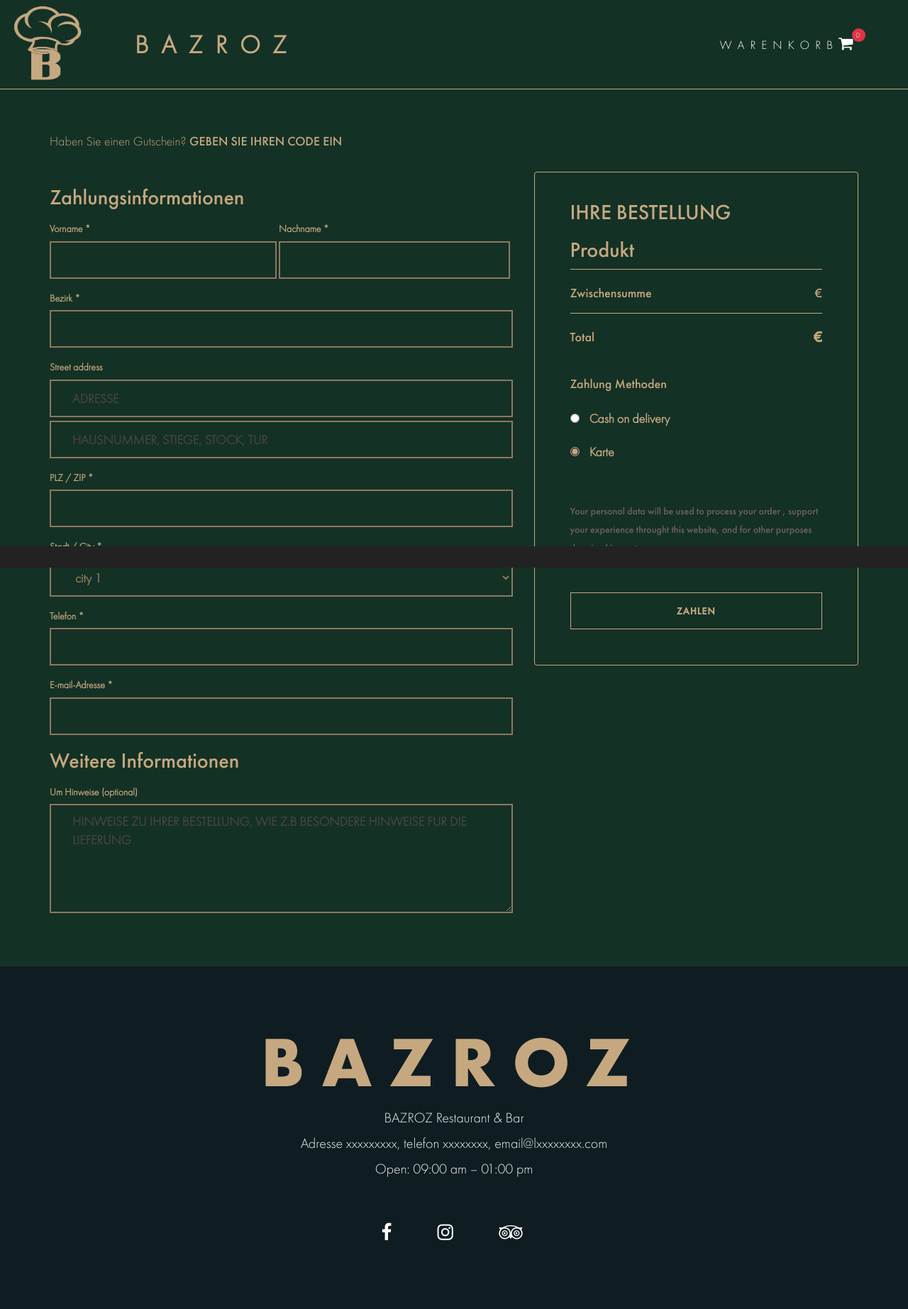
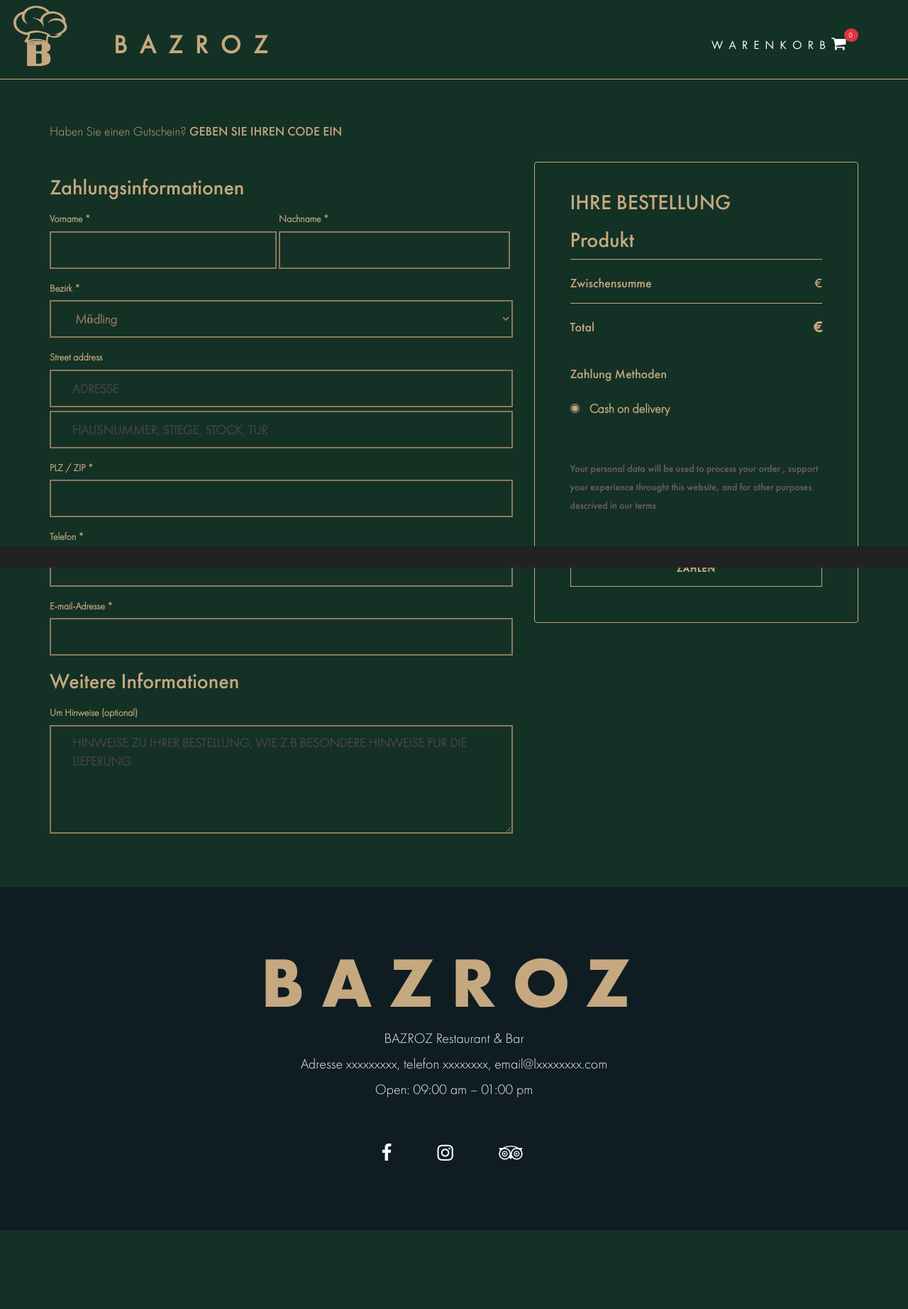
Before and after one commit to amgad165/barzoz_restaurant, a Django app: page /checkout/ in a window 1280 px wide. Shown: the whole page at 71% size. After the commit the page ends 1734 px from the top, so only its background shows below. Run offline with Django 4.2, Linux system fonts and the light colour scheme; data that the repository does not hold is empty; some libraries are stand-ins or nearby versions.

Commit message:
adjustments

```diff
--- a/base/admin.py
+++ b/base/admin.py
@@ -19,7 +19,7 @@ admin.site.register(Coupon, CouponAdmin)
 
 class OrderAdmin(admin.ModelAdmin):
     list_display = ('order_summary', 'get_user_name', 'get_user_telefon', 'get_user_email',
-                    'get_bezirk', 'get_street_address', 'get_hausnummer', 'get_plz_zip', 'get_city', 'ordered_date',
+                    'get_bezirk', 'get_street_address', 'get_hausnummer', 'get_plz_zip', 'ordered_date',
                     'get_total')
 
 
@@ -59,9 +59,7 @@ class OrderAdmin(admin.ModelAdmin):
         return obj.user_details.plz_zip if obj.user_details else ""
     get_plz_zip.short_description = 'PLZ/ZIP'
 
-    def get_city(self, obj):
-        return obj.user_details.city if obj.user_details else ""
-    get_city.short_description = 'City'
+
 
     def um_hinweise(self, obj):
         return obj.user_details.um_hinweise if obj.user_details else ""
--- a/base/models.py
+++ b/base/models.py
@@ -83,7 +83,6 @@ class User_details(models.Model):
     street_address = models.CharField(max_length=255)
     hausnummer = models.CharField(max_length=255)
     plz_zip = models.CharField(max_length=255)
-    city = models.CharField(max_length=255)
     telefon = models.CharField(max_length=255)
     email = models.CharField(max_length=255)
     um_hinweise = models.CharField(max_length=500,null=True, blank= True)
--- a/base/templates/checkout.html
+++ b/base/templates/checkout.html
@@ -16,7 +16,7 @@
     <link rel="apple-touch-icon" sizes="72x72" href="{% static 'assets/img/ico/apple-touch-icon-72x72.png' %}">
     <link rel="apple-touch-icon" href="{% static 'assets/img/ico/apple-touch-icon-57x57.png' %}">
 
-    <title>BAZROZ</title>
+    <title>BARZOZ</title>
 
 {% include "includes/links.html" %}
 
@@ -150,7 +150,14 @@ padding: 10px !important;
 }
 }
 
+@media (min-width: 1700px){
+.navbar-brand{
 
+    margin-top: 10px !important;
+
+
+}
+}
 
     </style>
 
@@ -261,9 +268,13 @@ padding: 10px !important;
                             </div>
 
 
-                            <div class="form-group">
-                                <label for="exampleInputEmail1">Bezirk *</label>
-                                <input required name="bezirk" type="input" class="form-control" id="exampleInputEmail1" >
+
+                              <div class="form-group">
+                                <label for="exampleFormControlSelect1">Bezirk *</label>
+                                <select required name="bezirk" class="form-control" id="exampleFormControlSelect1">
+                                  <option>Mödling</option>
+
+                                </select>
                               </div>
 
                               <div class="form-group">
@@ -279,13 +290,7 @@ padding: 10px !important;
                               </div>
 
 
-                              <div class="form-group">
-                                <label for="exampleFormControlSelect1">Stadt / City *</label>
-                                <select required name="city" class="form-control" id="exampleFormControlSelect1">
-                                  <option>city 1</option>
 
-                                </select>
-                              </div>
                               <div class="form-group">
                                 <label for="exampleInputEmail1">Telefon *</label>
                                 <input required name="telefon" type="input" class="form-control" id="exampleInputEmail1" >
@@ -354,17 +359,17 @@ padding: 10px !important;
                             <p style="font-size: 18px; margin-bottom: 20px;">Zahlung Methoden</p>
 
                             <div  class="form-check">
-                                <input  class="form-check-input custom-control-input" type="radio" value="on_delivery" name="payment_type" id="flexRadioDefault1">
+                                <input  class="form-check-input custom-control-input" type="radio" value="on_delivery" name="payment_type" id="flexRadioDefault1" checked>
                                 <label class="form-check-label" for="flexRadioDefault1">
                                   Cash on delivery
                                 </label>
                               </div>
-                              <div class="form-check">
-                                <input  class="form-check-input" type="radio" value="karte" name="payment_type" id="flexRadioDefault2" checked>
+                              <!-- <div class="form-check">
+                                <input  class="form-check-input" type="radio" value="karte" name="payment_type" id="flexRadioDefault2" >
                                 <label class="form-check-label" for="flexRadioDefault2">
                                   Karte
                                 </label>
-                              </div>
+                              </div> -->
                         </div>
                         <p class="details"> Your personal data will be used to process your order , support your experience throught this website, and for other purposes descrived in our terms</p>
                             <button type="submit" class="custom-button btn btn-primary">ZAHLEN</button>
--- a/base/views.py
+++ b/base/views.py
@@ -171,12 +171,11 @@ class CreateStripeCheckoutSessionView(View):
         street_address = request.POST.get('street_address')
         hausnummer = request.POST.get('hausnummer')
         plz_zip = request.POST.get('plz_zip')
-        city = request.POST.get('city')
         telefon = request.POST.get('telefon')
         email = request.POST.get('email')
         um_hinweise = request.POST.get('um_hinweise')
 
-        user_details_obj = User_details.objects.create(vorname=vorname,nachname=nachname,bezirk=bezirk,street_address=street_address,hausnummer=hausnummer,plz_zip=plz_zip,city=city, telefon= telefon ,email = email, um_hinweise=um_hinweise)
+        user_details_obj = User_details.objects.create(vorname=vorname,nachname=nachname,bezirk=bezirk,street_address=street_address,hausnummer=hausnummer,plz_zip=plz_zip, telefon= telefon ,email = email, um_hinweise=um_hinweise)
         user_details_obj.save()
 
         order = Order.objects.get(id=self.kwargs["pk"])
--- a/static/assets/css/style.css
+++ b/static/assets/css/style.css
@@ -444,7 +444,26 @@ fieldset[disabled] .btn-primary.active {
 
 .theme-accent-color, .navbar-default.navbar-shrink #navbar-social a:hover, .navbar-default .nav li a:hover {
     color: #c6a880  !important;
-}
+
+
+}
+.navbar-default .nav li a::before {
+    transition: 300ms;
+    height: 5px;
+    content: "";
+    position: absolute;
+    background-color: #c6a880;
+  }
+  .navbar-default .nav li a::before {
+    width: 0%;
+    bottom: 10px;
+  }
+
+  .navbar-default .nav li a:hover::before {
+    width: 100%;
+  }
+
+
 
 .theme-accent-color-bg {
     background-color: #F22613;
@@ -494,10 +513,11 @@ fieldset[disabled] .btn-primary.active {
 .navbar-default .nav li a {
     text-transform: uppercase;
     font-weight: 400;
-    font-size: 18px;
+    font-size: 15px;
     color: #fff;
 
-    padding: 25px 20px;
+    padding: 25px 0px;
+    margin-right: 30px;
     -webkit-transition: all .5s ease-in-out;
     -moz-transition: all .5s ease-in-out;
     -o-transition: all .5s ease-in-out;
@@ -1658,7 +1678,7 @@ footer.white-wrapper .social-links li a {
         word-wrap: break-word;
      }
      .navbar-default .nav li a {
-        font-size: 13px;
+        font-size: 12px;
         padding: 10px 15px;
      }
      #navbar-social, #header-scroll-wrapper {
@@ -2093,7 +2113,7 @@ a#back-to-top.show {
     width: 100%;
     height: 1px;
     background-color: #c6a880;
-    margin-top: 10px;
+    margin-top: 5px;
 }
 
 .vertical-line1 {
@@ -2118,8 +2138,8 @@ a#back-to-top.show {
 
 }
 .logo img{
-    width: 100px;
-    height: 110px;
+    width: 80px;
+    height: 90px;
     margin-left: -20px;
     margin-top: -15px;
     margin-right: 50px;
@@ -2133,8 +2153,9 @@ a#back-to-top.show {
     color: #c6a880 ;
 }
  .navbar-default .navbar-brand, .navbar-default .nav li a {
-    font-family: futurelight;
+    font-family: futurebook;
     text-transform: uppercase;
+    margin-left: -5px !important;
 }
 
 header .intro-text .intro-heading p{
@@ -2169,7 +2190,7 @@ h3.section-subheading{
 }
 
 .about_image{
-    width: 400px;
+    width: 100%;
     height: 425px;
 }
 @media(max-width: 767px) {
@@ -2384,7 +2405,7 @@ background-color: #c6a880 !important;
 }
 
 .section-heading {
-    font-size: 26px !important;
+    font-size: 14px !important;
     letter-spacing: 3px !important;
 }
 .section-subheading{
@@ -2392,15 +2413,32 @@ background-color: #c6a880 !important;
     letter-spacing: 3px !important;
 
 }
+#about .section-heading{
+    font-size: 26px !important;
+
+}
+
+#the-menu .section-heading{
+    font-size: 19px !important;
+}
+
+#contact .section-heading{
+    font-size: 20px;
+    font-family: futuremedium;
+}
 
 
 .menu-item-info h3 {
 
 font-size: 12px;
+margin-top: 10px;
 }
 .food-menu-item p {
     font-size: 10px;
-}
+
+}
+
+
 .custom-button {
 font-size: 12px;
 }
@@ -2411,7 +2449,7 @@ footer h1{
 
 footer p {
 
-    font-size: 9px;
+    font-size: 9px !important;
 
     line-height: 6px;
 
@@ -2479,6 +2517,7 @@ footer p {
     }
     .menu-item-info h3{
         font-size: 22px;
+        margin-top: 5px;
     }
     .components-right-adjust #cart{
         font-size: 21px ;
@@ -2510,7 +2549,8 @@ footer p {
 
         .navbar-default .nav li a {
             font-size: 11px;
-            padding: 30px 10px;
+            padding: 30px 0px;
+            margin-right: 20px;
 
         }
 
@@ -2559,7 +2599,7 @@ footer p {
 
             .navbar-default .nav li a {
                 font-size: 15px;
-                padding: 30px 10px;
-
+                padding: 30px 0px;
+                margin-right: 20px;
             }
             }
```
Also changed, not shown: base/templates/cart.html (+11 -3 lines), base/templates/index.html (+14 -5 lines), base/templates/main_menu.html (+14 -2 lines), base/templates/success.html (+4 -5 lines).
